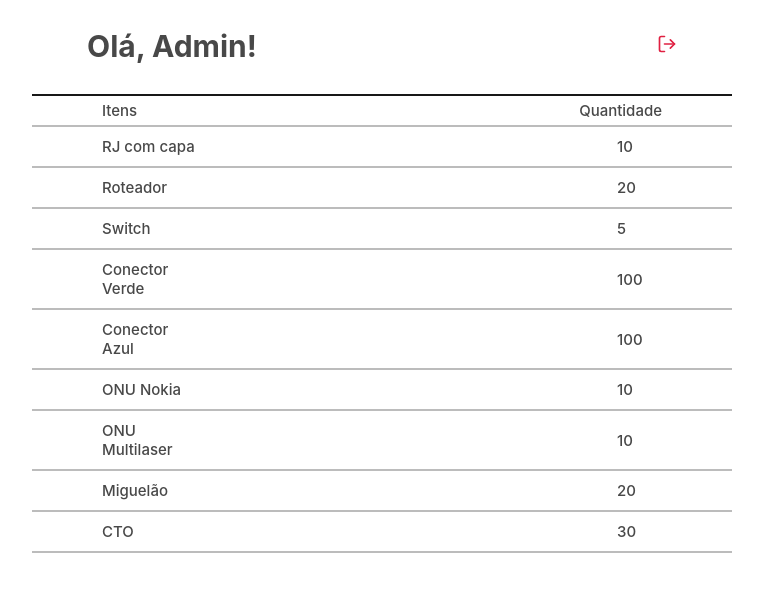
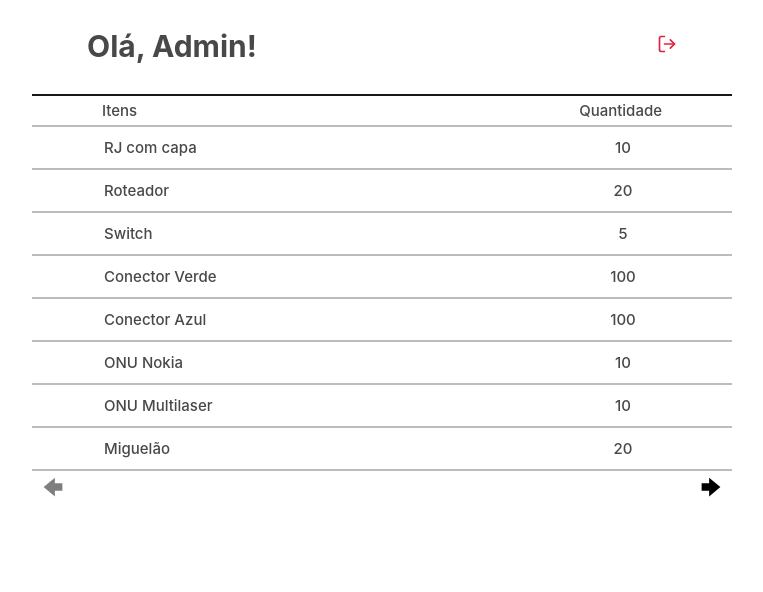
Before and after one commit to HmCapitalista/estoque, a React (Create React App) app in the folder frontend/estoque/: page /adm in a window 1280 px wide. Shown: the top 592 px of the page, without its empty margins (258-1021 px from the left). Built offline with nearby package versions, Linux system fonts and the light colour scheme.

Commit message:
Paginação de itens

```diff
--- a/frontend/estoque/src/pages/AdmInterface/admStyles.css
+++ b/frontend/estoque/src/pages/AdmInterface/admStyles.css
@@ -105,10 +105,6 @@
     flex-direction: row;
     justify-content: space-between;
     align-items: center;
-    font-family: -apple-system, BlinkMacSystemFont, 'Segoe UI', Roboto, Oxygen, Ubuntu, Cantarell, 'Open Sans', 'Helvetica Neue', sans-serif;
-    color: rgba(68, 68, 68, 0.979);
-    font-size: 15px;
-    font-weight: 500;
 
 }
 
@@ -117,7 +113,90 @@
 
 }
 
-.AdmItemQuant {
-    width: 45px;
+.InputItemText {
+    font-family: -apple-system, BlinkMacSystemFont, 'Segoe UI', Roboto, Oxygen, Ubuntu, Cantarell, 'Open Sans', 'Helvetica Neue', sans-serif;
+    color: rgba(68, 68, 68, 0.979);
+    font-size: 15px;
+    border-width: 0px;
+    border-style: solid;
+    border-color: rgb(209, 209, 209);
+    border-radius: 2px;
+    transition-property: border-width, padding-left;
+    transition-duration: 0.2s;
+    font-weight: 500;
 
 }
+
+.InputItemText:focus {
+    outline: 0;
+    border-width: 2px;
+    padding-left: 3px;
+
+}
+
+.AdmItemQuant {
+    width: auto;
+    margin-right: 12px;
+
+}
+
+.InputItemQuant {
+    width: auto;
+    max-width: 50px;
+    text-align: center;
+    font-family: -apple-system, BlinkMacSystemFont, 'Segoe UI', Roboto, Oxygen, Ubuntu, Cantarell, 'Open Sans', 'Helvetica Neue', sans-serif;
+    color: rgba(68, 68, 68, 0.979);
+    font-size: 15px;
+    border-width: 0px;
+    border-style: solid;
+    border-color: rgb(209, 209, 209);
+    border-radius: 2px;
+    transition: border-width 0.2s;
+    font-weight: 500;
+
+}
+
+.InputItemQuant:focus {
+    outline: 0;
+    border-width: 2px;
+
+}
+
+input[type=number]::-webkit-inner-spin-button,
+input[type=number]::-webkit-outer-spin-button {
+  -webkit-appearance: none;
+  margin: 0;
+}
+
+.PageButtons {
+    width: 700px;
+    display: flex;
+    flex-direction: row;
+    justify-content: space-between;
+    align-items: center;
+
+}
+
+.ArrowLeftDesactive, .ArrowRightDesactive {
+    border: none;
+    background: none;
+    opacity: 0.5;
+    outline: 0;
+
+}
+
+.ArrowLeftActive, .ArrowRightActive {
+    border: none;
+    background: none;
+
+}
+
+.ArrowLeftActive:focus, .ArrowRightActive:focus {
+    outline: 0;
+
+}
+
+.ArrowLeftActive:active , .ArrowRightActive:active {
+    opacity: 0.5;
+
+}
--- a/frontend/estoque/src/pages/AdmInterface/index.js
+++ b/frontend/estoque/src/pages/AdmInterface/index.js
@@ -1,6 +1,7 @@
-import React, { useState } from 'react';
+import React, { useState, useEffect } from 'react';
 import { Link } from 'react-router-dom';
 import { FiLogOut } from 'react-icons/fi';
+import { GoArrowLeft, GoArrowRight } from "react-icons/go";
 
 import './admStyles.css';
 
@@ -17,15 +18,155 @@ export default function ADmInterface() {
     {nome: 'CTO', quantidade: 30, id: 9}
     ]);
 
-    let renderItem = (item) => (
-        <div className="AdmItensDiv">
-            <div className="AdmItens">
-                <div className="AdmItemText">{item.nome}</div>
-                <div className="AdmItemQuant">{item.quantidade}</div>
-            </div>
-        </div>
+    const [page, setPage] = useState(0);
+    const [maxPage, setMaxPage] = useState(Math.ceil(stock.length/7)-1);
 
-    );
+    const [arrowLeft, setArrowLeft] = useState('ArrowLeftDesactive');
+    const [arrowRight, setArrowRight] = useState('ArrowRightDesactive');
+
+    const [atualization, setAtualization] = useState(0);
+
+    let setArrowRightFunc = () => {
+        if(page === maxPage-1) {
+            let arrow = 'ArrowRightDesactive';
+            setArrowRight(arrow);
+
+        }else {
+            let arrow = 'ArrowRightActive';
+            setArrowRight(arrow);
+        }
+
+    }
+
+    let setArrowLeftFunc = () => {
+        if(page === 0) {
+            let arrow = 'ArrowLeftDesactive';
+            setArrowLeft(arrow);
+
+        }else {
+            let arrow = 'ArrowLeftActive'
+            setArrowLeft(arrow);
+
+        }
+
+    }
+
+    let setMaxPageFunc = () => {
+        if (maxPage === 0) {
+            setMaxPage(maxPage+1);
+
+        }
+
+        if (maxPage === 1 && stock.length > 7) {
+            setMaxPage(maxPage+1);
+
+        }
+    }
+
+    useEffect(() => {
+        setArrowLeftFunc();
+        setArrowRightFunc();
+        setMaxPageFunc();
+    })
+
+    let setItemName = (item, e) => {
+        item.nome = e.target.value;
+        setAtualization(atualization+1);
+
+    }
+
+    let atualizateItemName = (item, id, mode, event={}) => {
+        if(mode === 'blur'){
+            stock[id].nome = item.nome;
+            setStock(stock);
+            setAtualization(atualization+1);
+            console.log(stock[id])
+        }else {
+            if(event.key === 'Enter'){
+                event.currentTarget.blur();
+
+            }
+
+        }
+    }
+
+    let setItemQuant = (item, e) => {
+        if(!(String(e.target.value).length >= 5)){
+            item.quantidade = e.target.value;
+        }
+        setAtualization(atualization+1);
+
+    }
+
+    let atualizateItemQuant = (item, id, mode, event={}) => {
+        if(mode === 'blur'){
+            stock[id].quantidade = item.quantidade;
+            setStock(stock);
+            setAtualization(atualization+1);
+            console.log(stock[id])
+        }else {
+            if(event.key === 'Enter'){
+                event.currentTarget.blur();
+
+            }
+
+        }
+    }
+
+    let renderItem = (item, idx) => {
+        if(idx >= page*8 && idx <= page*8+7) {
+            return (
+                <div className="AdmItensDiv">
+                    <div className="AdmItens">
+                        <div className="AdmItemText"><input className="InputItemText" value={item.nome}
+                        onChange={(e) => {setItemName(item, e)}}
+                        onBlur={() => {atualizateItemName(item, idx, 'blur');}}
+                        onKeyPress={(e) => {atualizateItemName(item, idx, 'teclado', e)}} /></div>
+                        <div className="AdmItemQuant"><input className="InputItemQuant" value={item.quantidade}
+                        type="number"
+                        onChange={(e) => {setItemQuant(item, e)}}
+                        onBlur={() => {atualizateItemQuant(item, idx, 'blur')}}
+                        onKeyPress={(e) => {atualizateItemQuant(item, idx, 'teclado', e)}} /></div>
+                    </div>
+                </div>
+            );
+        }
+
+    };
+
+    let arrowLeftAction = () => {
+        if(arrowLeft === 'ArrowLeftActive'){
+            let pages = page-1
+            setPage(pages);
+            if(pages === 0) {
+                setArrowLeft('ArrowLeftDesactive')
+
+            }
+            if(pages < maxPage-1) {
+                setArrowRight('ArrowRightActive');
+
+            }
+
+        }
+
+    }
+
+    let arrowRightAction = () => {
+        if(arrowRight === 'ArrowRightActive'){
+            let pages = page+1
+            setPage(pages);
+            if(pages > 0) {
+                setArrowLeft('ArrowLeftActive')
+
+            }
+            if(pages === maxPage-1) {
+                setArrowRight('ArrowRightDesactive');
+
+            }
+
+        }
+
+    }
 
     return(
         <div className="AdmPage">
@@ -43,7 +184,8 @@ export default function ADmInterface() {
                     <div>Quantidade</div>
                 </div>
             </div>
-            {stock.map((item) => renderItem(item))}
+            {stock.map((item, id) => renderItem(item, id))}
+            <div className="PageButtons"><button className={arrowLeft} onClick={arrowLeftAction}><GoArrowLeft size="30" color="black" /></button><button className={arrowRight} onClick={arrowRightAction}><GoArrowRight size="30" color="black" /></button></div>
         </div>
     );
 
--- a/frontend/estoque/src/pages/UserInterface/index.js
+++ b/frontend/estoque/src/pages/UserInterface/index.js
@@ -1,6 +1,7 @@
-import React, { useState } from 'react';
+import React, { useState, useEffect } from 'react';
 import { Link } from 'react-router-dom';
 import { FiLogOut, FiSend, FiPlus, FiMinus } from 'react-icons/fi';
+import { GoArrowLeft, GoArrowRight } from "react-icons/go";
 
 import './userStyles.css';
 
@@ -17,6 +18,54 @@ export default function UserInterface() {
     {nome: 'CTO', quantidade: 30, id: 9}
     ]);
 
+    const [page, setPage] = useState(0);
+    const [maxPage, setMaxPage] = useState(Math.ceil(stock.length/7)-1);
+
+    const [userArrowLeft, setUserArrowLeft] = useState('UserArrowLeftDesactive');
+    const [userArrowRight, setUserArrowRight] = useState('UserArrowRightDesactive');
+
+    let setUserArrowRightFunc = () => {
+        if(page === maxPage-1) {
+            let arrow = 'UserArrowRightDesactive';
+            setUserArrowRight(arrow);
+
+        }else {
+            let arrow = 'UserArrowRightActive';
+            setUserArrowRight(arrow);
+        }
+
+    }
+
+    let setUserArrowLeftFunc = () => {
+        if(page === 0) {
+            let arrow = 'UserArrowLeftDesactive';
+            setUserArrowLeft(arrow);
+
+        }else {
+            let arrow = 'UserArrowLeftActive'
+            setUserArrowLeft(arrow);
+
+        }
+
+    }
+
+    let setMaxPageFunc = () => {
+        if (maxPage === 0) {
+            setMaxPage(maxPage+1);
+
+        }
+
+        if (maxPage === 1 && stock.length > 7) {
+            setMaxPage(maxPage+1);
+
+        }
+    }
+
+    useEffect(() => {
+        setUserArrowLeftFunc();
+        setUserArrowRightFunc();
+        setMaxPageFunc();
+    });
 
     const [requests, setRequests] = useState([]);
     const [active, setActive] = useState(false);
@@ -95,7 +144,6 @@ export default function UserInterface() {
     }
 
     let renderRequests = (item, idx) => {
-
         return (
             <div className="RequestItem">
                 <button className="Buttons" onClick={() => {RequestItemAction(item, "+", idx)}}><FiPlus size={20} color="#3ddb18" /></button>
@@ -106,7 +154,10 @@ export default function UserInterface() {
     )};
 
 
-    let renderItem = (item) => (
+    let renderItem = (item, idx) => {
+        if(idx >= page*8 && idx <= page*8+7) {
+            console.log(page);
+            return(
                 <div className="ItensDiv">
                     <div className="Itens">
                         <div className="ItemText">{item.nome}</div>
@@ -114,8 +165,9 @@ export default function UserInterface() {
                         <button className="Request" onClick={() => {requestItem(item)}}><FiSend size={20} color="#1134e7" /></button>
                     </div>
                 </div>
-
             );
+        }
+    }
 
     let renderButton = () => {
         if(active) {
@@ -128,6 +180,40 @@ export default function UserInterface() {
 
         }else {
             return (<div></div>);
+
+        }
+
+    }
+
+    let userArrowLeftAction = () => {
+        if(userArrowLeft === 'UserArrowLeftActive'){
+            let pages = page-1
+            setPage(pages);
+            if(pages === 0) {
+                setUserArrowLeft('UserArrowLeftDesactive')
+
+            }
+            if(pages < maxPage-1) {
+                setUserArrowRight('UserArrowRightActive');
+
+            }
+
+        }
+
+    }
+
+    let userArrowRightAction = () => {
+        if(userArrowRight === 'UserArrowRightActive'){
+            let pages = page+1
+            setPage(pages);
+            if(pages > 0) {
+                setUserArrowLeft('UserArrowLeftActive')
+
+            }
+            if(pages === maxPage-1) {
+                setUserArrowRight('UserArrowRightDesactive');
+
+            }
 
         }
 
@@ -150,7 +236,8 @@ export default function UserInterface() {
                     <div>Ações</div>
                 </div>
             </div>
-            {stock.map((item) => renderItem(item))}
+            {stock.map((item, idx) => renderItem(item, idx))}
+            <div className="UserPageButtons"><button className={userArrowLeft} onClick={userArrowLeftAction}><GoArrowLeft size="30" color="black" /></button><button className={userArrowRight} onClick={userArrowRightAction}><GoArrowRight size="30" color="black" /></button></div>
             <div className="Requests"><div>Pedidos(max: 4):</div> <div className="RequestList">{requests.map((item, idx) => renderRequests(item, idx))}</div></div>
             {renderButton()}
         </div>
```
Also changed, not shown: frontend/estoque/src/pages/UserInterface/userStyles.css (+33 -0 lines). Lines whose indentation alone changed are shown as unchanged.
